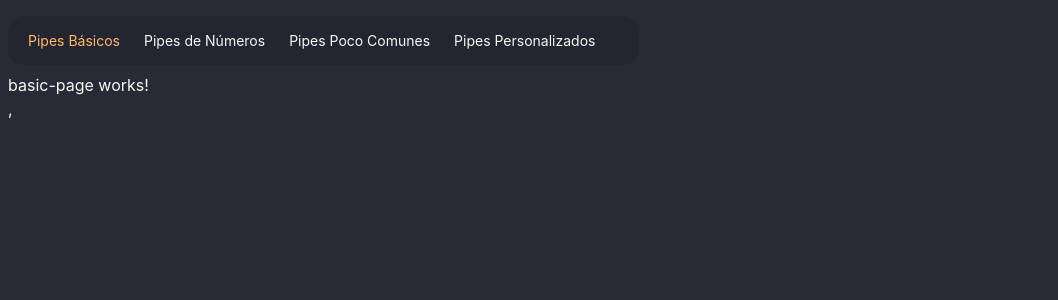
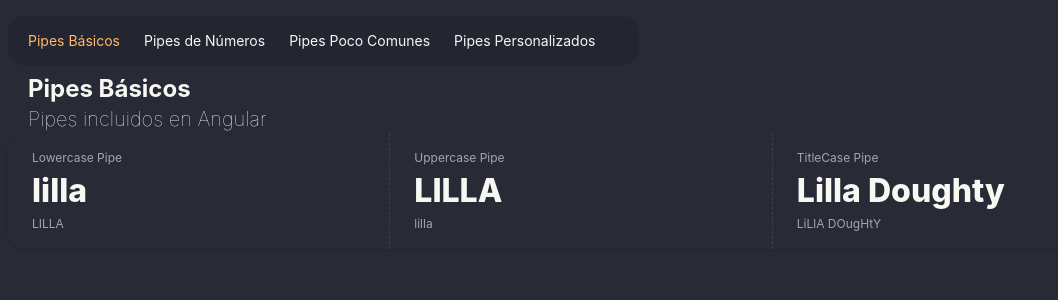
Before and after one commit to LillaDou/angular-pipes-app, an Angular app: page /basic in a window 1280 px wide. Shown: the top 300 px of the page, without its empty margins (0-1058 px from the left). Built offline with nearby package versions, Linux system fonts and the light colour scheme.

Commit message:
UpperCase, LowerCase y TitleCase Pipes

```diff
--- a/src/app/pages/basic-page/basic-page.html
+++ b/src/app/pages/basic-page/basic-page.html
@@ -1 +1,24 @@
-<p>basic-page works!</p>,
+<section class="mx-5">
+    <h1 class="text-2xl font-bold">Pipes Básicos</h1>
+    <h3 class="text-xl font-thin">Pipes incluidos en Angular</h3>
+</section>
+
+<div class="stats stats-vertical lg:stats-horizontal shadow w-full">
+  <div class="stat">
+    <div class="stat-title">Lowercase Pipe</div>
+    <div class="stat-value">{{ nameUpper() | lowercase}}</div>
+    <div class="stat-desc">{{ nameUpper() }} </div>
+  </div>
+
+  <div class="stat">
+    <div class="stat-title">Uppercase Pipe</div>
+    <div class="stat-value">{{ nameLower() | uppercase}} </div>
+    <div class="stat-desc">{{nameLower()}}</div>
+  </div>
+
+  <div class="stat">
+    <div class="stat-title">TitleCase Pipe</div>
+    <div class="stat-value">{{ fullName() | titlecase}} </div>
+    <div class="stat-desc">{{ fullName() }} </div>
+  </div>
+</div>
--- a/src/app/pages/basic-page/basic-page.ts
+++ b/src/app/pages/basic-page/basic-page.ts
@@ -1,8 +1,19 @@
-import { Component } from '@angular/core';
+import { LowerCasePipe, TitleCasePipe, UpperCasePipe } from '@angular/common';
+import { Component, signal } from '@angular/core';
 
 @Component({
   selector: 'app-basic-page',
-  imports: [],
+  imports: [
+    LowerCasePipe,
+    UpperCasePipe,
+    TitleCasePipe
+  ],
   templateUrl: './basic-page.html',
 })
-export default class BasicPage {}
+export default class BasicPage {
+
+  nameLower = signal('lilla');
+  nameUpper = signal('LILLA');
+  fullName = signal('LiLlA DOugHtY');
+
+}
```
